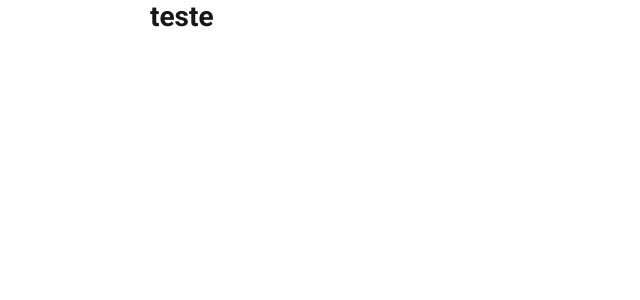
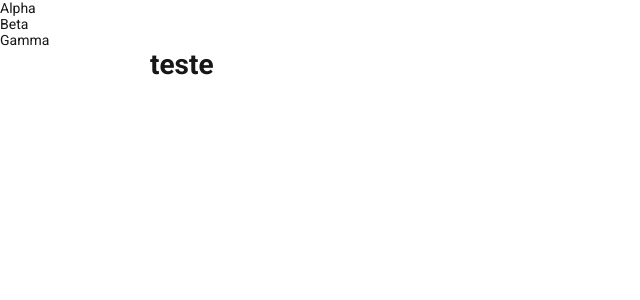
Before and after one commit to brunnolorran/fruit-calories-brunno-lorran, a React (Create React App) app: page / in a window 1280 px wide. Shown: the top 300 px of the page, without its empty margins (0-640 px from the left). Built offline with nearby package versions, Linux system fonts and the light colour scheme.

Commit message:
created header

```diff
--- a/src/App.js
+++ b/src/App.js
@@ -1,8 +1,12 @@
+//Components
+import Header from "./Components/Header"
+
 import GlobalStyle from "./Styles/Global";
 
 function App() {
   return (
     <>
+    <Header/>
     <div id="main-container">
       <h1>teste</h1>
     <GlobalStyle/>
--- /dev/null
+++ b/src/Components/Header/index.jsx
@@ -0,0 +1,14 @@
+const Header = () => {
+    return (
+    <>
+    <div class="wrapper">
+  <ul class="menu">
+    <li>Alpha</li>
+    <li>Beta</li>
+    <li>Gamma</li>
+  </ul>
+</div>
+    </>)
+}
+
+export default Header
```
Also changed, not shown: package.json (+10 -0 lines), src/Components/Header/styles.js (added), 1 other file (tests, documents, lock files or other folders).
